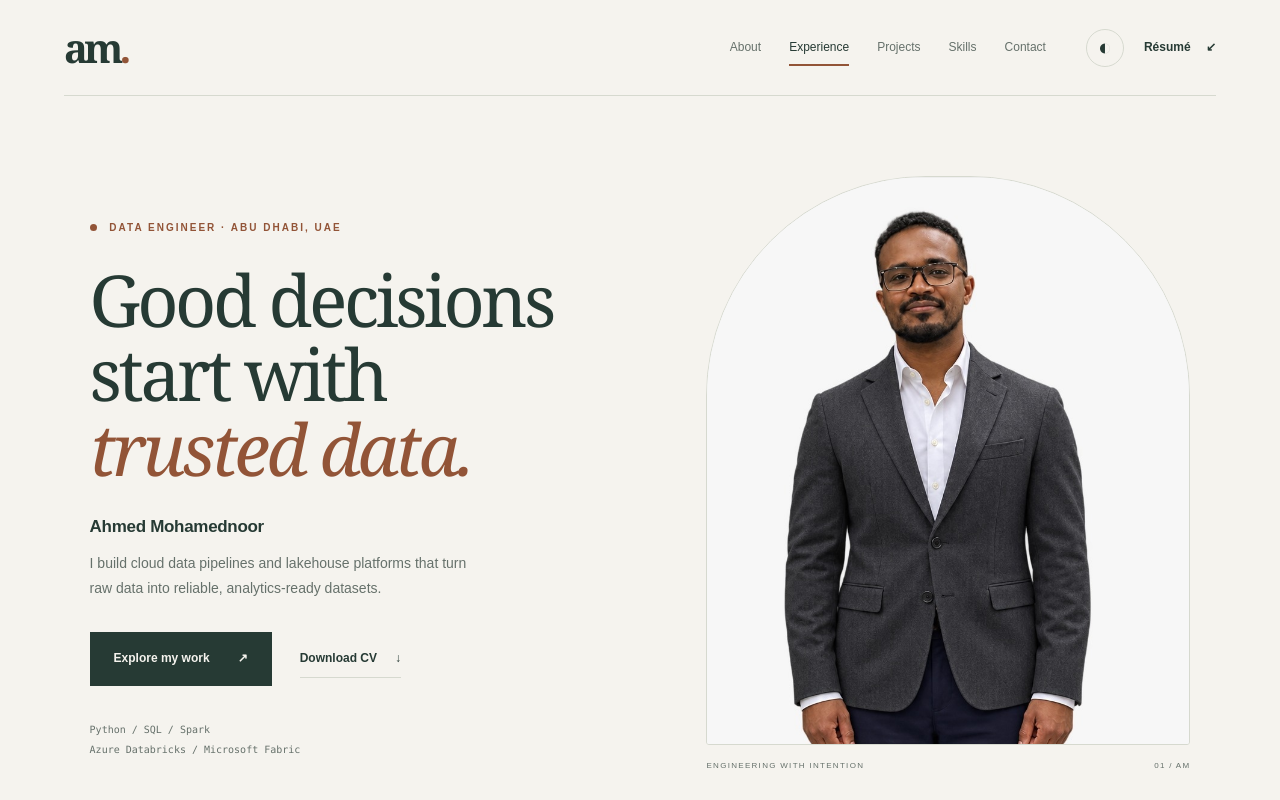
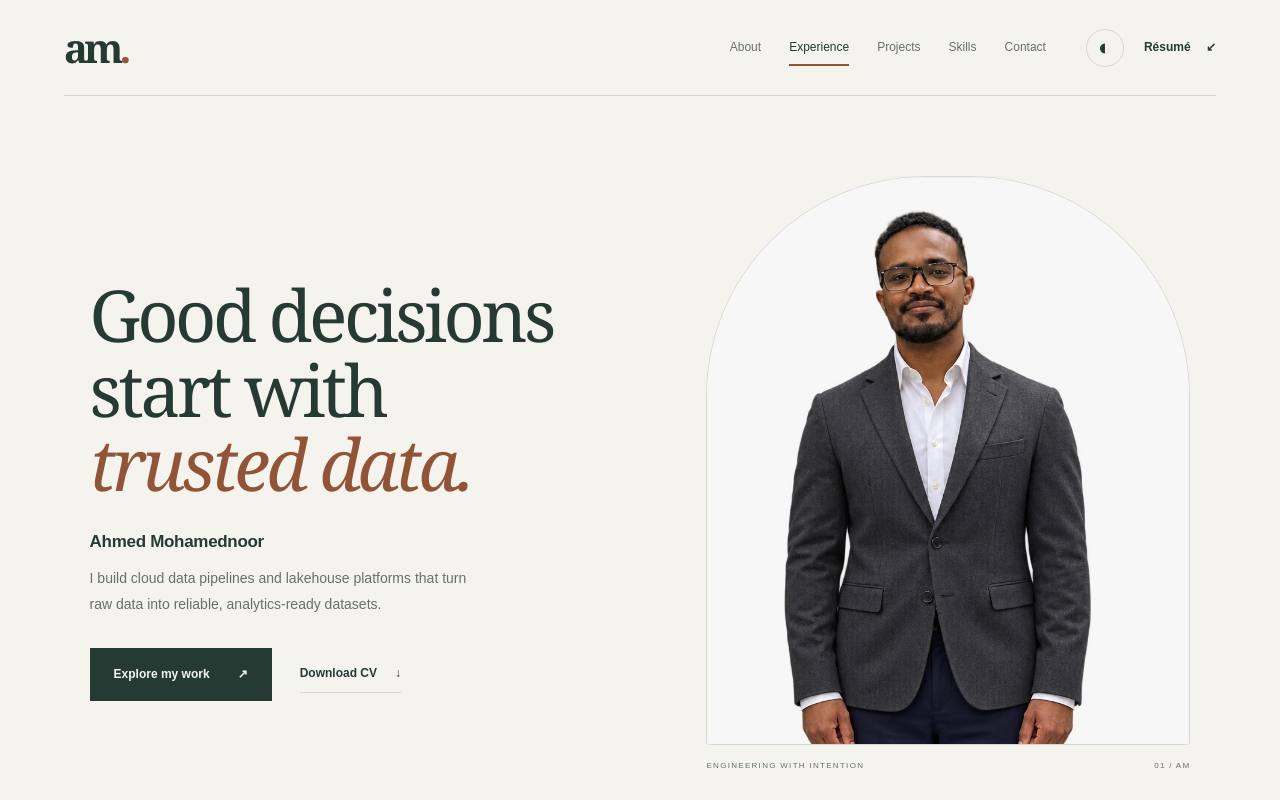
Before and after one commit to Ahmed-Mohamednoor/Portfolio, a plain HTML site: page index.html in a window 1280 px wide. Shown: the top 800 px of the page. Drawn offline with Linux system fonts and the light colour scheme.

Commit message:
Remove hero location label and technology footnote

```diff
--- a/index.html
+++ b/index.html
@@ -27,12 +27,10 @@
   <main id="main-content">
     <section id="home" class="hero" aria-labelledby="hero-title">
       <div class="hero-copy">
-        <p class="eyebrow"><span class="status-dot"></span> Data Engineer · Abu Dhabi, UAE</p>
         <h1 id="hero-title">Good decisions<br>start with<br><em>trusted data.</em></h1>
         <p class="hero-name">Ahmed Mohamednoor</p>
         <p class="hero-description">I build cloud data pipelines and lakehouse platforms that turn raw data into reliable, analytics-ready datasets.</p>
         <div class="hero-actions"><a class="button" href="#projects">Explore my work <span aria-hidden="true">↗</span></a><a class="text-link" href="Ahmed_Mohamednoor_CV.pdf" download>Download CV <span aria-hidden="true">↓</span></a></div>
-        <div class="hero-footnote"><span>Python / SQL / Spark</span><span>Azure Databricks / Microsoft Fabric</span></div>
       </div>
       <div class="hero-visual">
         <div class="portrait-frame"><img src="ahmed-portrait.jpeg" alt="Ahmed Mohamednoor in a charcoal blazer" width="1024" height="943" fetchpriority="high"></div>
```
